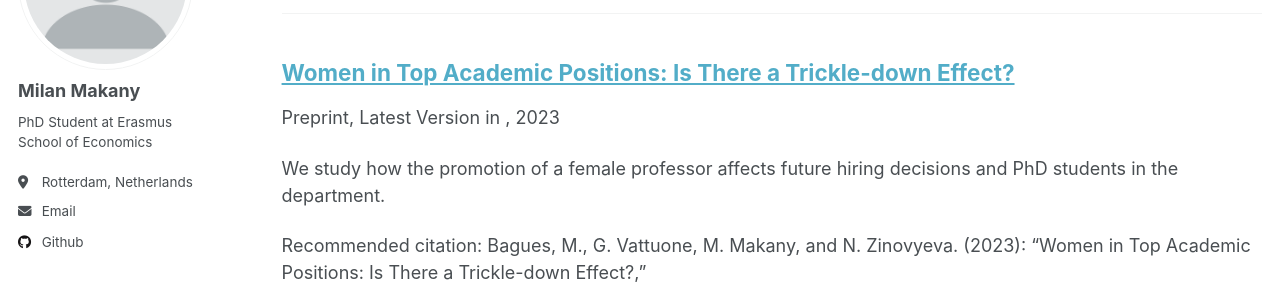
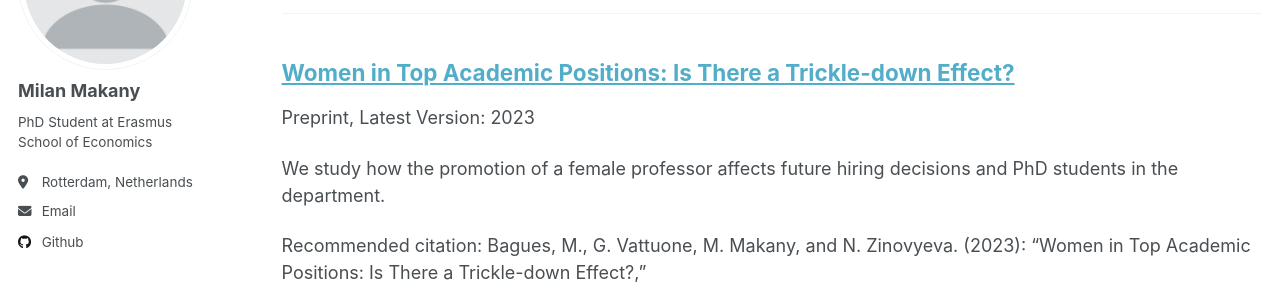
Before and after one commit to makany-milan/makany-milan.github.io, a Jekyll site: the page built from _pages/research.html, in a window 1280 px wide and 955 px high. Shown: the part 211-501 px from the top of the window. Built offline with Jekyll 4.4.1, drawn with Linux system fonts in a browser that asks for light colours.

Commit message:
Improvement to working papers - removed comma

```diff
--- a/_includes/archive-single.html
+++ b/_includes/archive-single.html
@@ -41,7 +41,7 @@
         {% if post.collection == 'teaching' %}
           <p> {{ post.type }}, <i>{{ post.venue }}</i>, {{ post.date | default: "1900-01-01" | date: "%Y" }} </p>
         {% elsif post.category == 'preprint' %}
-          <p>Preprint, Latest Version in <i>{{ post.venue }}</i>, {{ post.date | default: "1900-01-01" | date: "%Y" }} </p>
+          <p>Preprint, Latest Version: {{ post.date | default: "1900-01-01" | date: "%Y" }} </p>
         {% elsif post.collection == 'publications' %}
           <p>Published in <i>{{ post.venue }}</i>, {{ post.date | default: "1900-01-01" | date: "%Y" }} </p>
         {% elsif post.date %}
```
